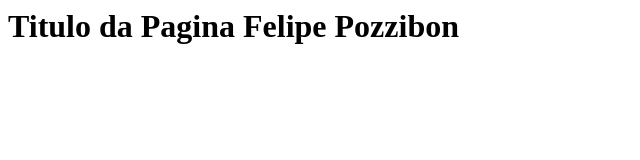
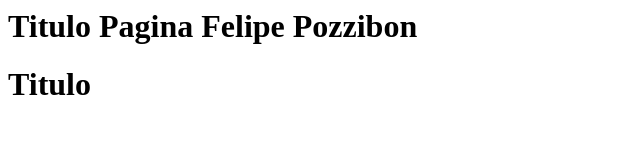
Before and after one commit to felipepozzi/curso-git, a plain HTML site: page index.html in a window 1280 px wide. Shown: the whole page, without its empty margins (0-640 px from the left). Drawn offline with Linux system fonts and the light colour scheme.

Commit message:
Segundo titulo da Titulo da Pagina

```diff
--- a/index.html
+++ b/index.html
@@ -2,6 +2,7 @@
     <header>
     </header>
     <body>
-        <h1>Titulo da Pagina Felipe Pozzibon</h1>
+        <h1>Titulo Pagina Felipe Pozzibon</h1>
+        <h1>Titulo </h1>
     </body>
 </html>
```
